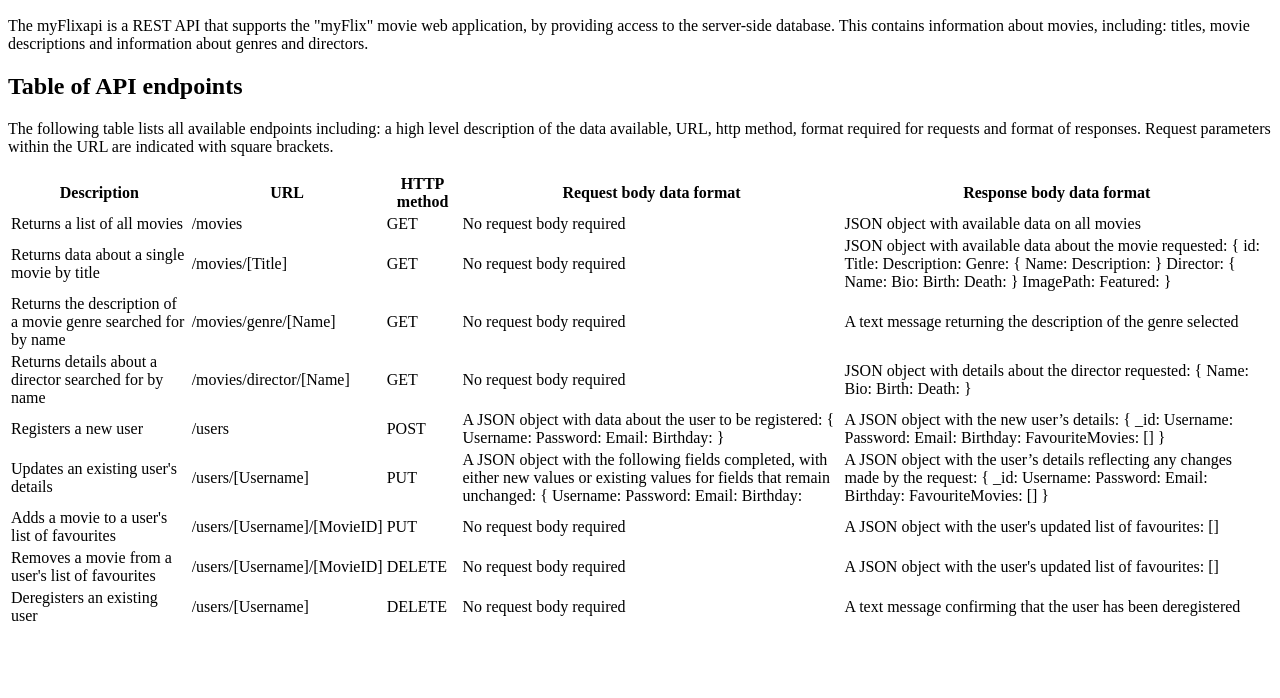
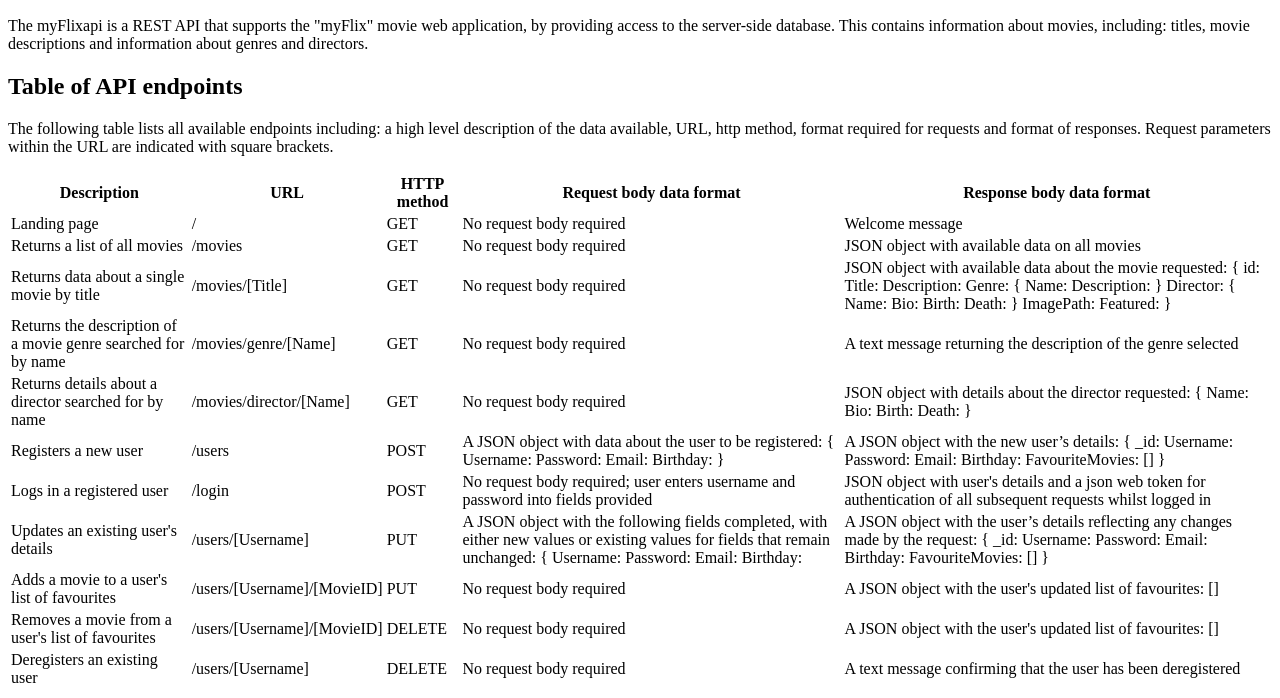
Before and after one commit to Penny167/myFlix, a website: page public/documentation.html in a window 1280 px wide. Shown: the part 110-808 px from the top of the page. Drawn offline with Linux system fonts and the light colour scheme.

Commit message:
Documentation updated to include URLs for landing page and login route in table.

```diff
--- a/public/documentation.html
+++ b/public/documentation.html
@@ -26,6 +26,13 @@
       <th>HTTP method</th>
       <th>Request body data format</th>
       <th>Response body data format </th>
+    </tr>
+    <tr>
+      <td>Landing page</td>
+      <td>/</td>
+      <td>GET</td>
+      <td>No request body required</td>
+      <td>Welcome message</td>
     </tr>
     <tr>
       <td>Returns a list of all movies</td>
@@ -104,6 +111,13 @@
       </td>
     </tr>
     <tr>
+      <td>Logs in a registered user</td>
+      <td>/login</td>
+      <td>POST</td>
+      <td>No request body required; user enters username and password into fields provided</td>
+      <td>JSON object with user's details and a json web token for authentication of all subsequent requests whilst logged in</td>
+    </tr>
+    <tr>
       <td>Updates an existing user's details</td>
       <td>/users/[Username]</td>
       <td>PUT</td>
```
